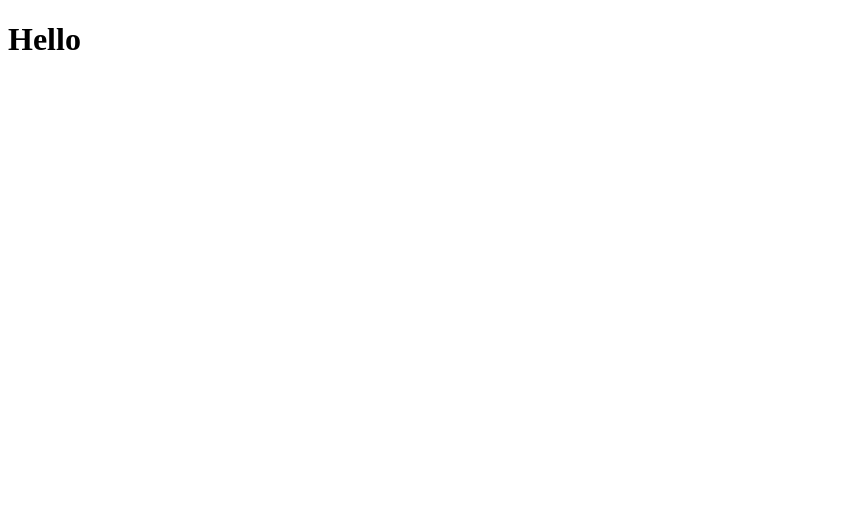
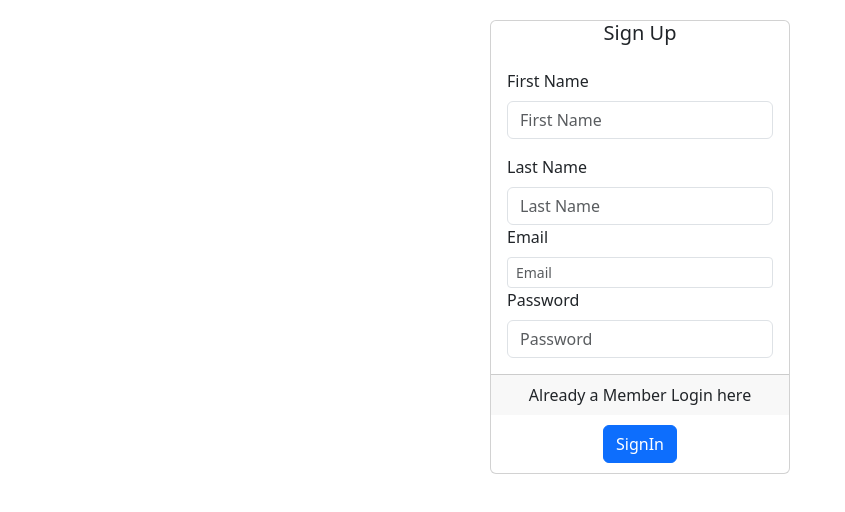
Before and after one commit to Subeen9/User-Authentication, a React (Create React App) app: page / in a window 1280 px wide. Shown: the top 512 px of the page, without its empty margins (0-845 px from the left). Built offline with nearby package versions, Linux system fonts and the light colour scheme.

Commit message:
Firebase initialization and signup page

```diff
--- a/package.json
+++ b/package.json
@@ -6,7 +6,10 @@
     "@testing-library/jest-dom": "^5.17.0",
     "@testing-library/react": "^13.4.0",
     "@testing-library/user-event": "^13.5.0",
+    "bootstrap": "^5.3.2",
+    "firebase": "^10.7.0",
     "react": "^18.2.0",
+    "react-bootstrap": "^2.9.1",
     "react-dom": "^18.2.0",
     "react-scripts": "5.0.1",
     "web-vitals": "^2.1.4"
--- a/src/App.js
+++ /dev/null
@@ -1,11 +0,0 @@
-
-
-function App() {
-  return (
-<>
-<h1>Hello</h1>
-</>
-  );
-}
-
-export default App;
--- /dev/null
+++ b/src/Components/App.js
@@ -0,0 +1,17 @@
+import React from "react";
+import ReactDom from "react-dom";
+import {Container} from "react-bootstrap"
+import Signin from "./Signin";
+
+function App() {
+  return (
+<>
+<Container>
+<Signin/>
+</Container>
+
+</>
+  );
+}
+
+export default App;
--- /dev/null
+++ b/src/Components/Signin.js
@@ -0,0 +1,37 @@
+import React from 'react';
+import { Card, Button, Form } from 'react-bootstrap';
+
+function Signin() {
+  return (
+    <>
+      <Card style={{maxWidth: "300px", margin: "auto", marginTop: "20px"}}>
+        <Card.Title style={{textAlign:"center"}}>Sign Up</Card.Title>
+        <Card.Body>
+            <Form>
+          <Form.Group className='mb-3' controlId="validationCustom01">
+            <Form.Label>First Name</Form.Label>
+            <Form.Control required placeholder="First Name" type="text" />
+          </Form.Group>
+          <Form.Group>
+            <Form.Label>Last Name</Form.Label>
+            <Form.Control required placeholder="Last Name" type="text" />
+          </Form.Group>
+          <Form.Group>
+            <Form.Label>Email</Form.Label>
+            <Form.Control required placeholder="Email" type="text" size='sm'/>
+          </Form.Group>
+          <Form.Group>
+            <Form.Label>Password</Form.Label>
+            <Form.Control required placeholder="Password" type="text" />
+          </Form.Group>
+          </Form>
+        </Card.Body>
+        <Card.Footer style={{textAlign: "center"}}>Already a Member Login here</Card.Footer>
+        <Button variant="primary" style={{maxWidth:"90px",margin: "auto" , marginTop: "10px", marginBottom: "10px"}}>SignIn</Button>
+
+      </Card>
+    </>
+  );
+}
+
+export default Signin;
--- a/src/index.js
+++ b/src/index.js
@@ -1,6 +1,7 @@
 import React from 'react';
 import ReactDOM from 'react-dom/client';
-import App from "./App"
+import App from "./Components/App"
+import 'bootstrap/dist/css/bootstrap.min.css'
 
 const root = ReactDOM.createRoot(document.getElementById('root'));
 root.render(
```
Also changed, not shown: src/Components/firebase.js (added, +13 -0 lines), 1 other file (tests, documents, lock files or other folders).
